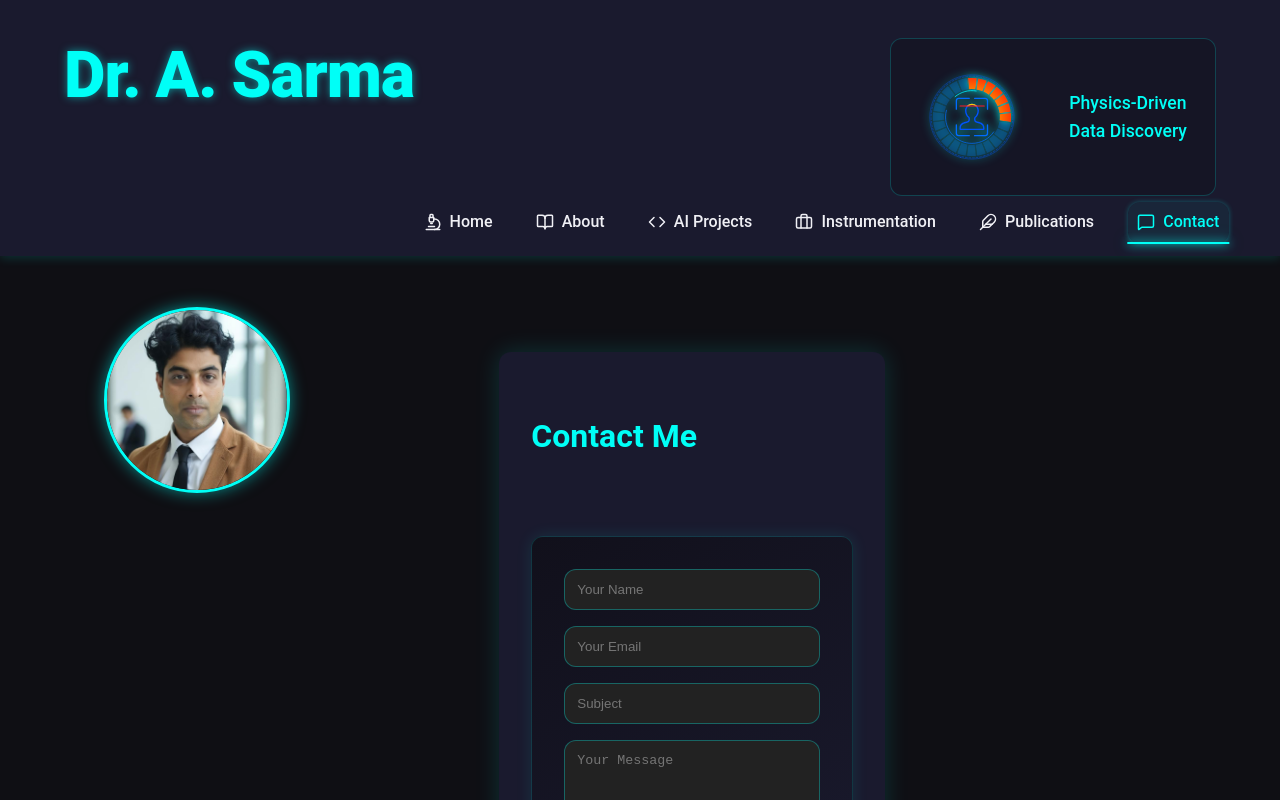
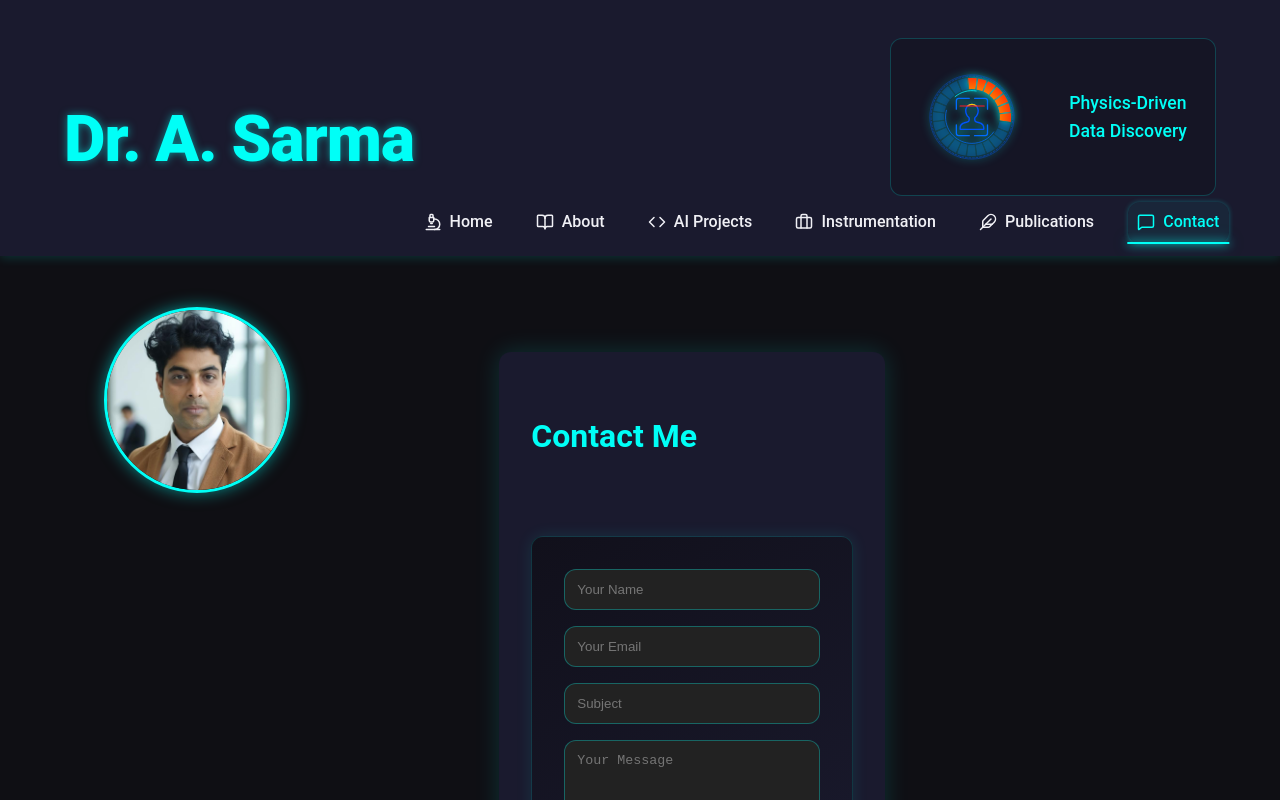
Before and after one commit to abhisakh/Advance_Portfolio, a React (Vite) app in the folder portfolio/: page /contact in a window 1280 px wide. Shown: the top 800 px of the page. Built offline with nearby package versions, Linux system fonts and the light colour scheme.

Commit message:
Title header size and position in navbar css

```diff
--- a/portfolio/src/styles/navbar.css
+++ b/portfolio/src/styles/navbar.css
@@ -30,7 +30,7 @@
   /* OPTIONAL: Fine-tuning the look */
   font-weight: 800;             /* Extra bold for a professional logo feel */
   letter-spacing: -1px;         /* Tighter spacing looks more modern */
-  line-height: 2;               /* Prevents extra height from being added */
+  line-height: 4;               /* Prevents extra height from being added */
   color: var(--accent-color);
   text-shadow: 0 0 8px rgba(0, 255, 247, 0.5);
   /* 2. PUSHES subsequent content (menu-content-row) to the bottom */
```
